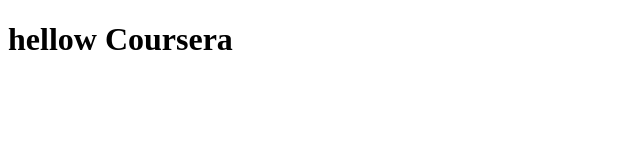
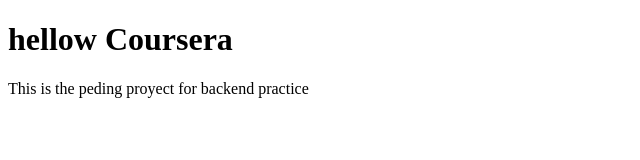
Before and after one commit to CristianAd/coursera-test, a plain HTML site: page index.html in a window 1280 px wide. Shown: the whole page, without its empty margins (0-640 px from the left). Drawn offline with Linux system fonts and the light colour scheme.

Commit message:
Update index.html

```diff
--- a/index.html
+++ b/index.html
@@ -7,5 +7,6 @@
 </head>
 <body>
 	<h1>hellow Coursera</h1>
+<p>This is the peding proyect for backend practice<p/>
 </body>
 </html>
```
